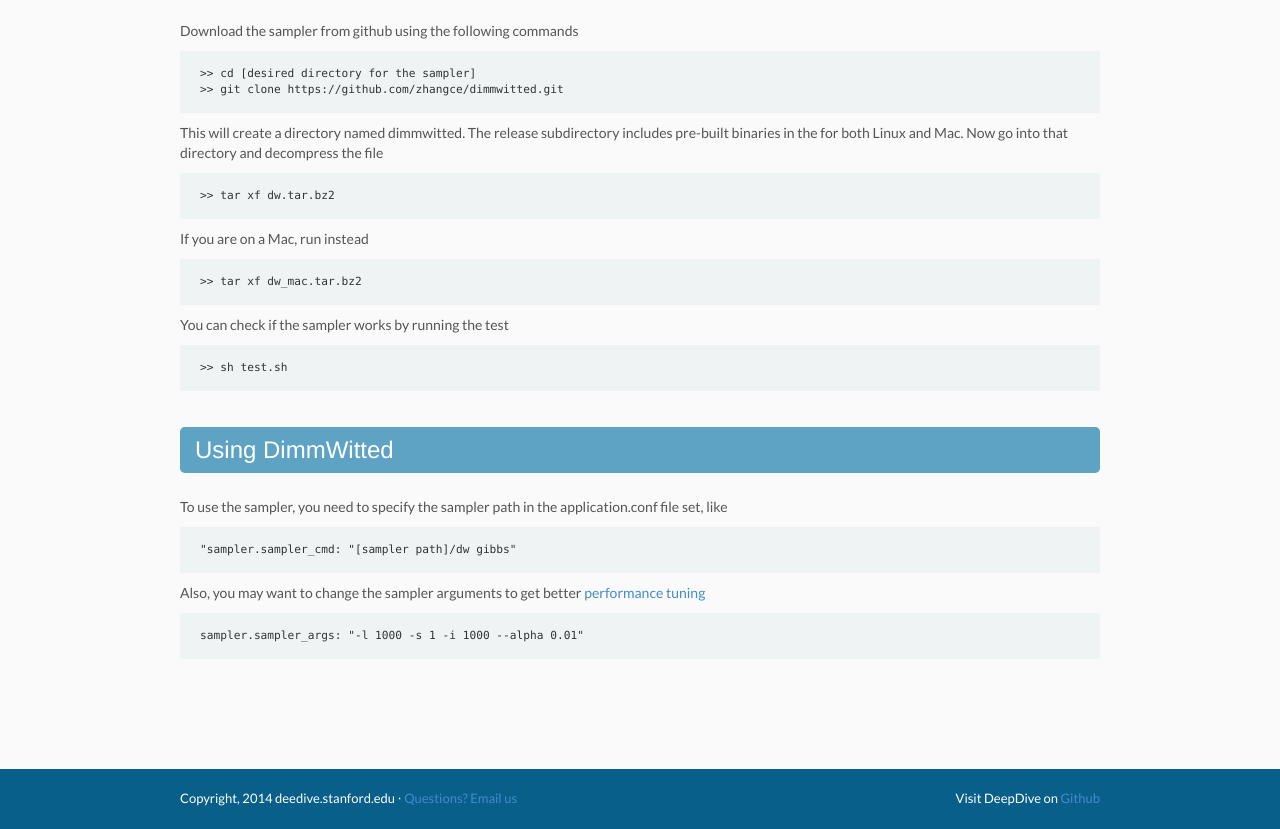
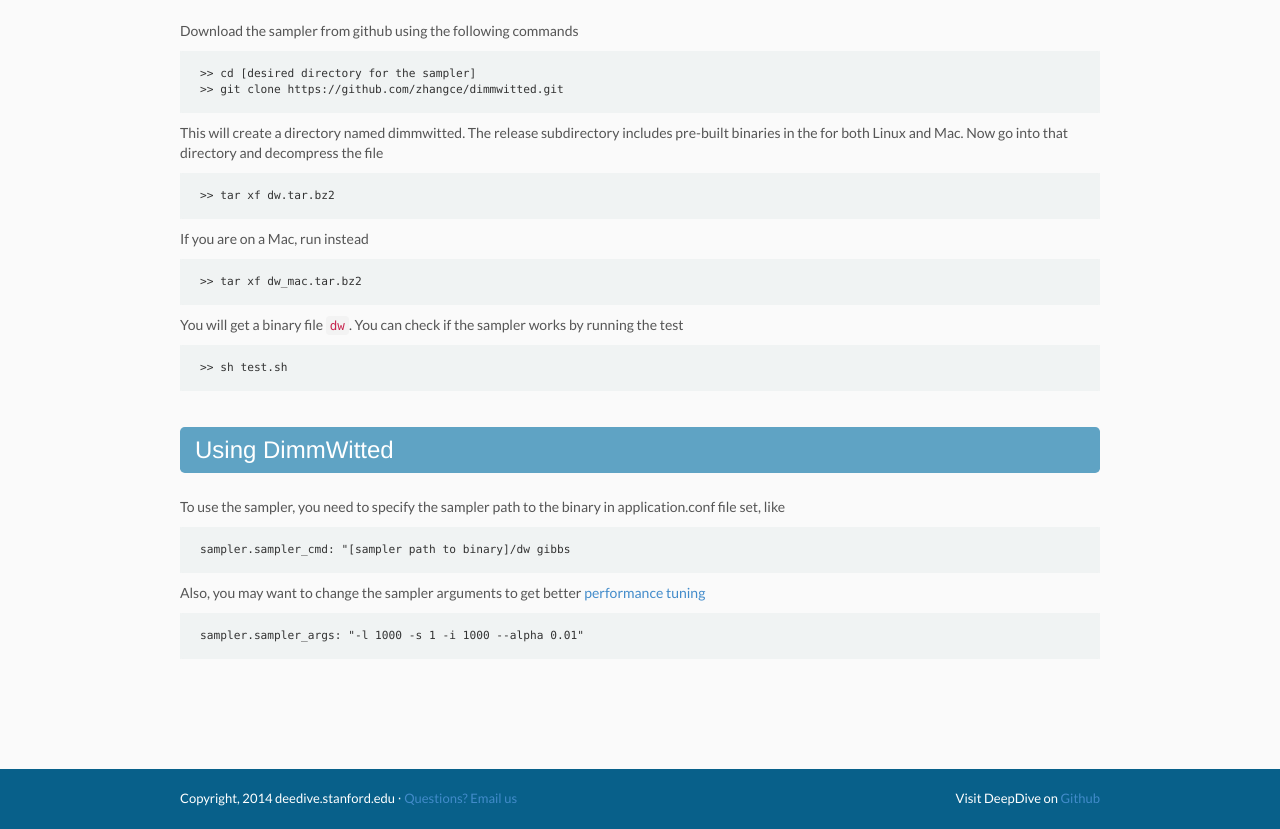
Before and after one commit to senaraiandi/deepdive, a Jekyll site: the page built from doc/sampler.md, in a window 1280 px wide. Shown: the part 320-1149 px from the top of the page. Built offline with Jekyll 4.4.1, drawn with Linux system fonts in a browser that asks for light colours; nearby versions of some CDN libraries.

Commit message:
update sampler

```diff
--- a/doc/sampler.md
+++ b/doc/sampler.md
@@ -21,15 +21,15 @@
 
 	>> tar xf dw_mac.tar.bz2
 
-You can check if the sampler works by running the test
+You will get a binary file `dw`. You can check if the sampler works by running the test
 
 	>> sh test.sh
 
 ### Using DimmWitted
 
-To use the sampler, you need to specify the sampler path in the application.conf file set, like
+To use the sampler, you need to specify the sampler path to the binary in application.conf file set, like
 
-	"sampler.sampler_cmd: "[sampler path]/dw gibbs"
+	sampler.sampler_cmd: "[sampler path to binary]/dw gibbs
 
 Also, you may want to change the sampler arguments to get better [performance tuning](performance.html)
 
```
